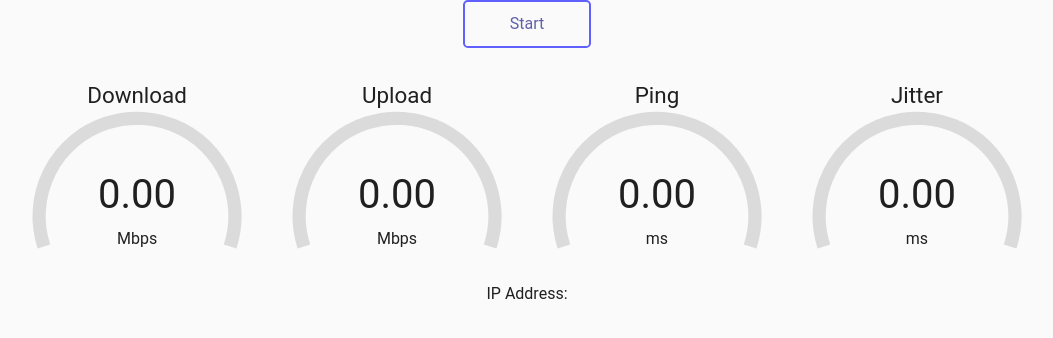
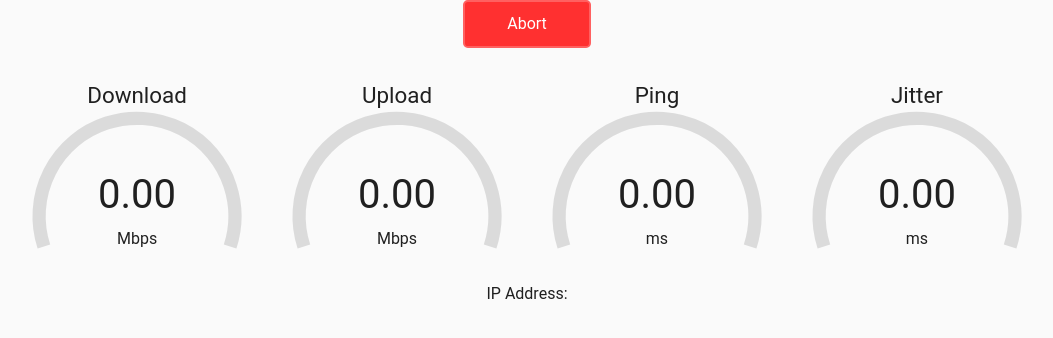
Before and after one commit to nugiwicaksono/playcourt-speedtest, a website: page views/index.html in a window 1280 px wide. Shown: the whole page, without its empty margins (113-1166 px from the left). Drawn offline with Linux system fonts and the light colour scheme; no server answers.

Commit message:
Auto start benchmark

```diff
--- a/views/index.html
+++ b/views/index.html
@@ -287,7 +287,7 @@
 			</div>
 		</div>
 	</div>
-	<script type="text/javascript">setTimeout(function () { initUI() }, 100);</script>
+	<script type="text/javascript">setTimeout(function () { initUI(); startStop(); }, 100);</script>
 </body>
 
 </html>
```
